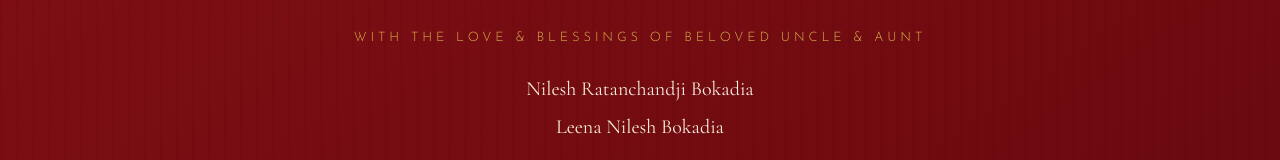
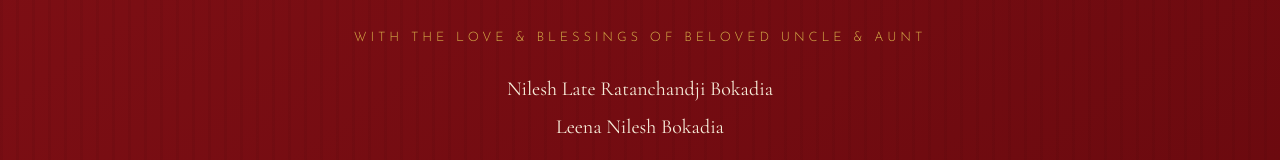
Before and after one commit to akshaythe-coder/Preskandarshan, a Next.js app: page / in a window 1280 px wide. Shown: the part 7022-7182 px from the top of the page. Built offline with nearby package versions, Linux system fonts and the light colour scheme.

Commit message:
Add Late honorific to Ratanchandji in uncle's name

```diff
--- a/data/content.en.ts
+++ b/data/content.en.ts
@@ -25,7 +25,7 @@ export const contentEn = {
         {
             "heading": "WITH THE LOVE & BLESSINGS OF BELOVED UNCLE & AUNT",
             "names": [
-                "Nilesh Ratanchandji Bokadia",
+                "Nilesh Late Ratanchandji Bokadia",
                 "Leena Nilesh Bokadia"
             ],
             "paragraph": "",
--- a/data/content.hi.ts
+++ b/data/content.hi.ts
@@ -30,7 +30,7 @@ export const contentHi: Content = {
         {
             "heading": "स्नेहमयी काका-काकी के आशीर्वाद सहित",
             "names": [
-                "नीलेश रतनचंदजी बोकड़िया",
+                "नीलेश स्व. रतनचंदजी बोकड़िया",
                 "सौ. लीना नीलेश बोकड़िया"
             ],
             "paragraph": "",
```
